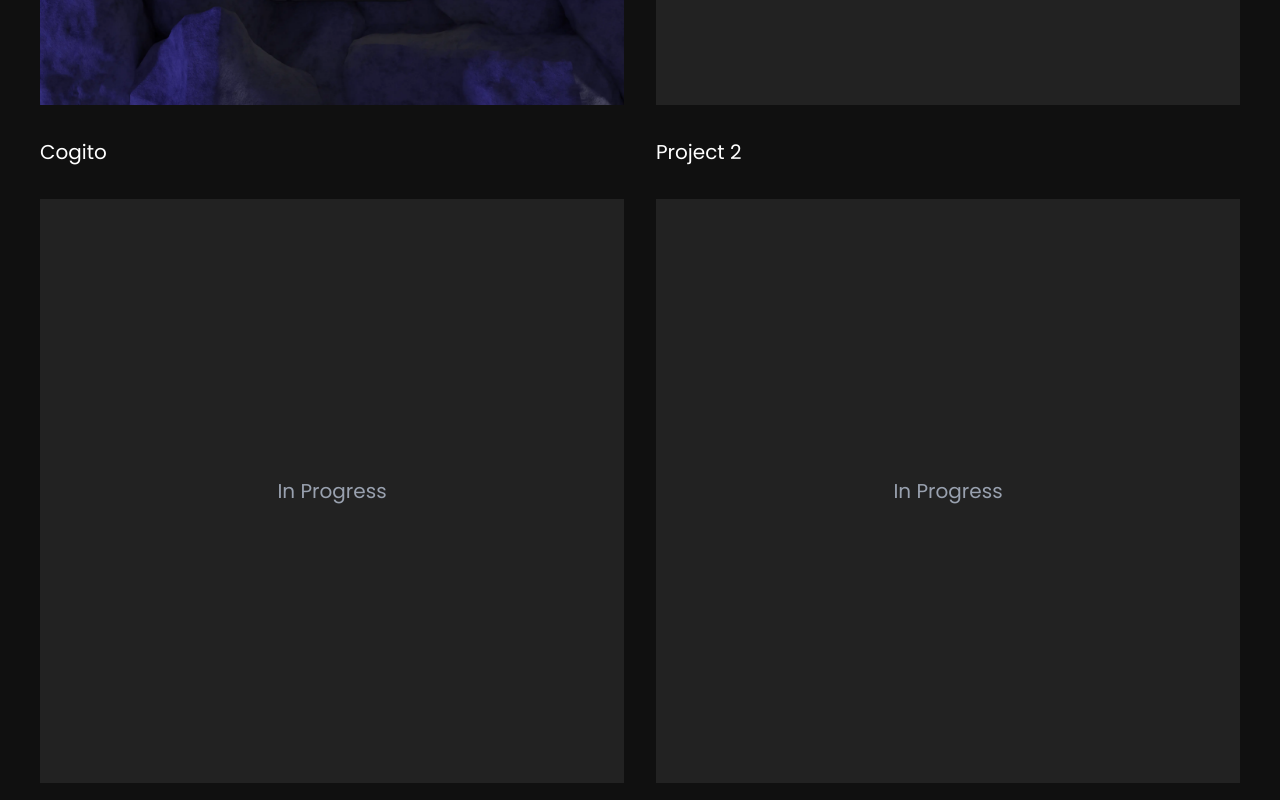
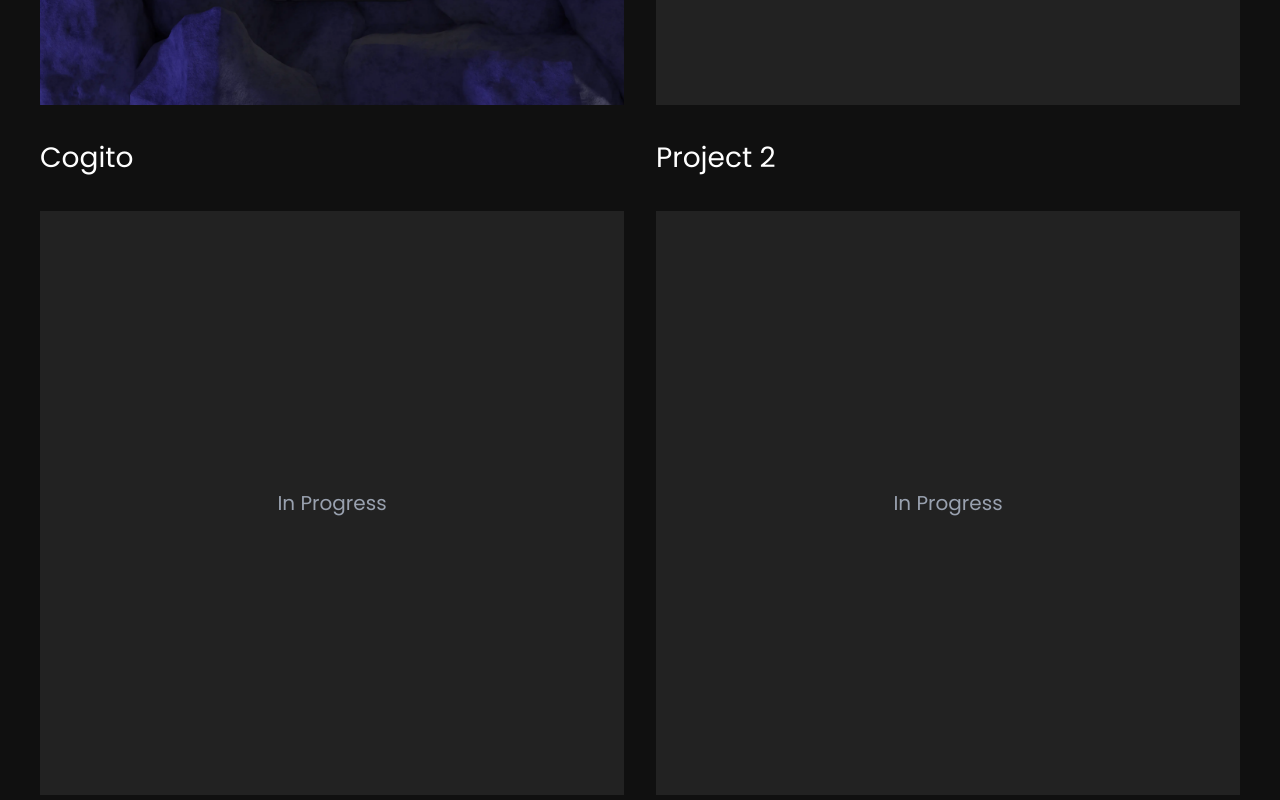
Before and after one commit to IAMBEASTRISHAB/rish-portfolio, a React (Vite) app: page / in a window 1280 px wide. Shown: the part 1520-2320 px from the top of the page. Built offline with nearby package versions, Linux system fonts and the light colour scheme.

Commit message:
Changed Font Size

```diff
--- a/src/components/ProjectCard.jsx
+++ b/src/components/ProjectCard.jsx
@@ -18,7 +18,7 @@ export default function ProjectCard({ title, image, id }) {
       </div>
 
       {/* Text */}
-      <h3 className="text-white text-[18px] md:text-[20px] mt-8 group-hover:opacity-70 transition-opacity">{title}</h3>
+      <h3 className="text-white text-[20px] md:text-[28px] mt-8 group-hover:opacity-70 transition-opacity">{title}</h3>
     </Link>
   );
 }
```
